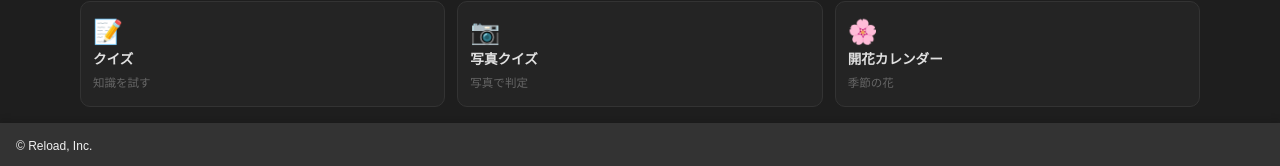
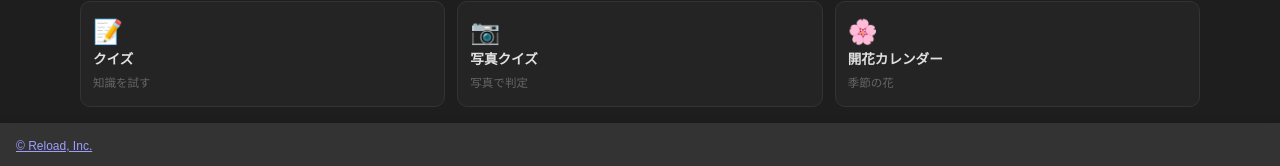
Before and after one commit to reload-co-jp/juqa, a Next.js app: page / in a window 1280 px wide. Shown: the part 1567-1733 px from the top of the page. Built offline with nearby package versions, Linux system fonts and the light colour scheme; no server answers.

Commit message:
Add reload link

```diff
--- a/app/layout.tsx
+++ b/app/layout.tsx
@@ -3,8 +3,7 @@ import { Title } from "components/elements/layout"
 import Link from "next/link"
 import "./reset.css"
 
-const siteUrl =
-  process.env.NEXT_PUBLIC_SITE_URL ?? "https://juqa.reload.co.jp/"
+const siteUrl = process.env.NEXT_PUBLIC_SITE_URL ?? "https://juqa.reload.co.jp/"
 
 const basePath = ""
 
@@ -99,7 +98,11 @@ const RootLayout = ({ children }: { children: React.ReactNode }) => {
             padding: "1rem",
           }}
         >
-          <p>&copy; Reload, Inc.</p>
+          <p>
+            <a href="//reload.co.jp" target="_blank" rel="noreferrer">
+              &copy; Reload, Inc.
+            </a>
+          </p>
         </footer>
       </body>
     </html>
```
